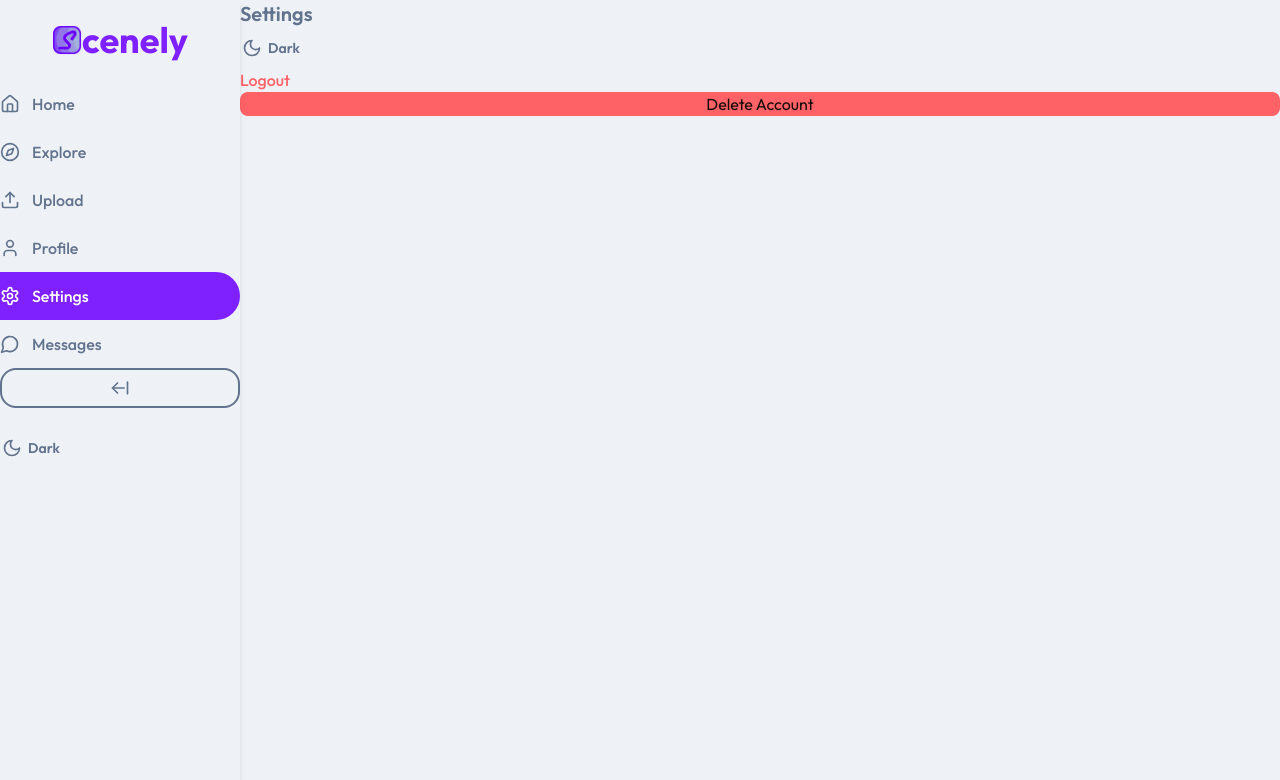
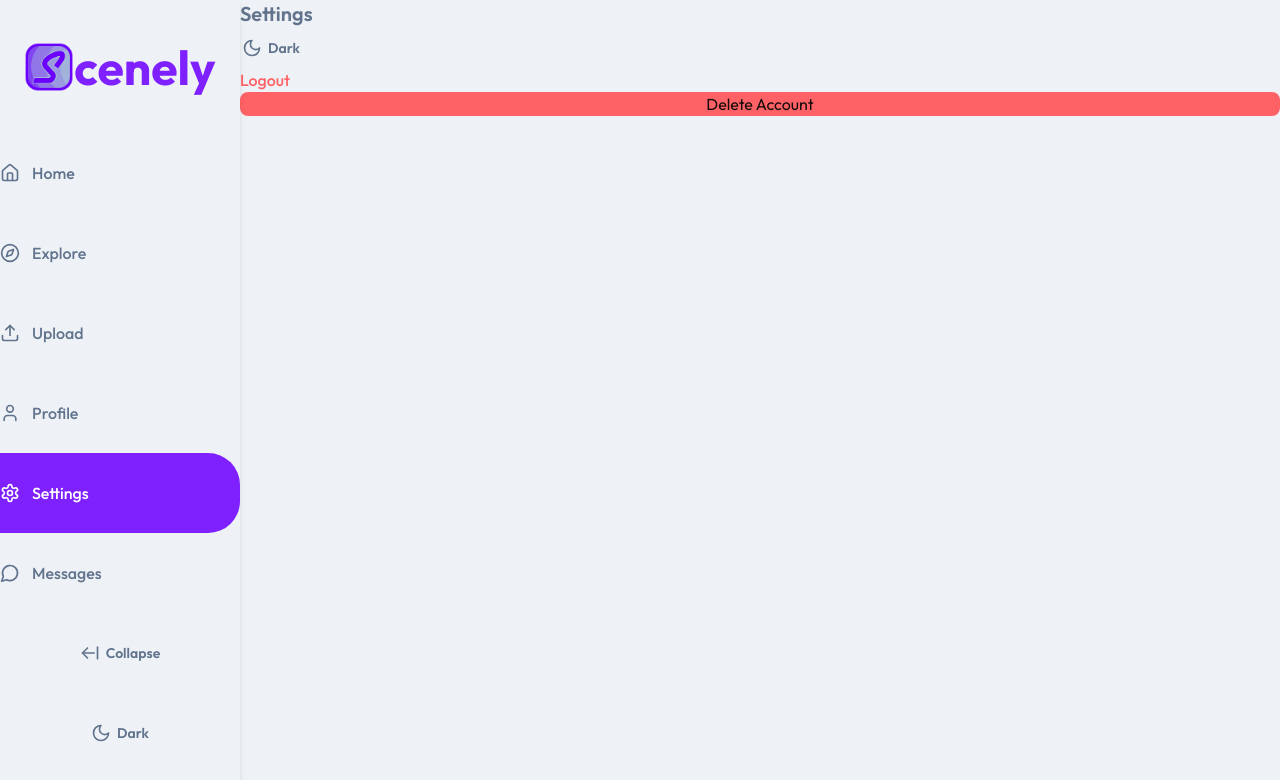
Before and after one commit to karanx64/scenely, a React (Vite) app in the folder frontend/: page /settings in a window 1280 px wide. Shown: the top 780 px of the page. Built offline with nearby package versions, Linux system fonts and the light colour scheme; sample sign-in values are in the browser's storage; the HTML template or start-up script is replaced by a standard one.

Commit message:
some ui gg

```diff
--- a/frontend/src/components/Sidebar.jsx
+++ b/frontend/src/components/Sidebar.jsx
@@ -24,64 +24,66 @@ const navItems = [
 ];
 
 export default function Sidebar() {
-  const [collapsed, setCollapsed] = useState(false); // State for collapsed sidebar
+  const [collapsed, setCollapsed] = useState(false);
 
   return (
-    <div className="hidden md:flex h-screen bg-base-100 text-base-content flex-col shadow-md sticky top-0 left-0">
-      {/* Sidebar content */}
+    <div className="hidden md:flex h-screen bg-base-100 text-base-content shadow-md sticky top-0 left-0">
       <div
-        className={`flex flex-col ${
+        className={`flex flex-col justify-evenly ${
           collapsed ? "w-20" : "w-60"
         } transition-all duration-300`}
       >
         {/* Logo */}
-        <NavLink
-          to="/"
-          className={`text-4xl font-bold text-primary h-20 text-center flex items-center justify-center ${
-            collapsed ? "hidden" : "block"
-          }`}
-        >
-          <div className="flex items-center">
-            <img src={Scenely} alt="Scenely Logo" width={30} />
-            <h1>cenely</h1>
+        <div className="h-20 flex items-center justify-center">
+          <NavLink to="/" className="flex items-center">
+            <img src={Scenely} alt="Scenely Logo" width={50} />
+            {!collapsed && (
+              <h1 className="text-5xl font-bold text-primary ">cenely</h1>
+            )}
+          </NavLink>
         </div>
-        </NavLink>
 
         {/* Navigation */}
-        <nav className="flex flex-col">
+        <div>
+          <nav className="flex flex-col flex-1">
             {navItems.map(({ to, icon, label }) => (
               <NavLink
                 key={to}
                 to={to}
                 className={({ isActive }) =>
-                `flex items-center gap-3 h-12 px-4 font-medium transition-colors rounded-r-4xl ${
+                  `flex items-center gap-3 px-4 font-medium transition-colors rounded-r-4xl h-20 ${
                     isActive
                       ? "bg-primary text-primary-content"
                       : "hover:bg-secondary/50"
                   }`
                 }
               >
-              {icon}
+                <div className="">{icon}</div>
                 {!collapsed && <span>{label}</span>}
               </NavLink>
             ))}
-        </nav>
-
-        {/* Toggle Button */}
+            {/* Buttons */}
+            <div className="flex flex-col">
               <button
                 onClick={() => setCollapsed(!collapsed)}
-          className="btn btn-outline mt-4 mx-auto"
+                className="btn btn-ghost rounded-l-none rounded-r-4xl h-20 w-full"
               >
-          {collapsed ? (
+                {!collapsed ? (
+                  <>
+                    <ArrowLeftFromLine size={20} /> <p>Collapse</p>
+                  </>
+                ) : (
+                  <>
                     <ArrowRightFromLine size={20} />
-          ) : (
-            <ArrowLeftFromLine size={20} />
+                  </>
                 )}
               </button>
-
-        {/* Theme Switcher */}
-        <div className="mt-auto">
-          <ThemeSwitcher className="rounded-l-none rounded-r-4xl mb-10 h-20" />
+              <ThemeSwitcher
+                className="rounded-l-none rounded-r-4xl h-20 w-full"
+                collapsed={collapsed}
+              />
+            </div>
+          </nav>
         </div>
       </div>
     </div>
--- a/frontend/src/components/ThemeSwitcher.jsx
+++ b/frontend/src/components/ThemeSwitcher.jsx
@@ -1,7 +1,7 @@
 import { useEffect, useState } from "react";
 import { Sun, Moon } from "lucide-react";
 
-const ThemeToggle = ({ className = "" }) => {
+const ThemeToggle = ({ className = "", collapsed }) => {
   const [theme, setTheme] = useState(
     () => localStorage.getItem("theme") || "dim"
   );
@@ -18,9 +18,13 @@ const ThemeToggle = ({ className = "" }) => {
   return (
     <button onClick={toggleTheme} className={`btn btn-ghost ${className}`}>
       {theme === "dim" ? <Moon size={20} /> : <Sun size={20} />}
-      <span className="ml-2 hidden sm:inline">
-        {theme === "dim" ? "Dark" : "Light"}
-      </span>
+      {!collapsed && (
+
+          <span className="ml-2 hidden sm:inline">
+            {theme === "dim" ? "Dark" : "Light"}
+          </span>
+
+      )}
     </button>
   );
 };
--- a/frontend/src/index.css
+++ b/frontend/src/index.css
@@ -1,6 +1,8 @@
 @import url('https://fonts.googleapis.com/css2?family=Jost:ital,wght@0,100..900;1,100..900&family=Outfit:wght@100..900&display=swap');
+
 @import "tailwindcss";
 @plugin "daisyui";
+
 /* just a VS code error. In actual, daisy ui is working fine*/
 
 * {
@@ -10,6 +12,9 @@
     font-family: "Outfit", sans-serif;
 
 }
+
+
+
 
 
 
```
Lines whose indentation alone changed are shown as unchanged.
